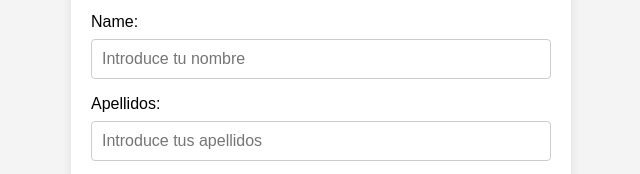
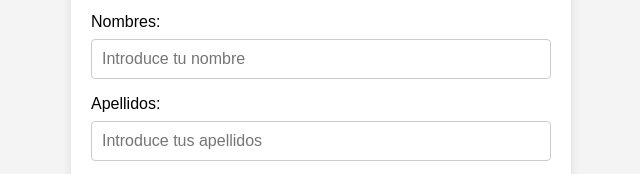
Before and after one commit to Xtremono/formulario, a plain HTML site: page index.html in a window 1280 px wide. Shown: the part 191-365 px from the top of the page, 319-959 px from the left. Drawn offline with Linux system fonts and the light colour scheme.

Commit message:
creacion de formulario simple

```diff
--- a/index.html
+++ b/index.html
@@ -16,7 +16,7 @@
             </div>
 
             <div class="form-group">
-                <label for="nombre">Name:</label>
+                <label for="nombre">Nombres:</label>
                 <input type="text" id="nombre" name="nombre" placeholder="Introduce tu nombre" required>
             </div>
 
```
